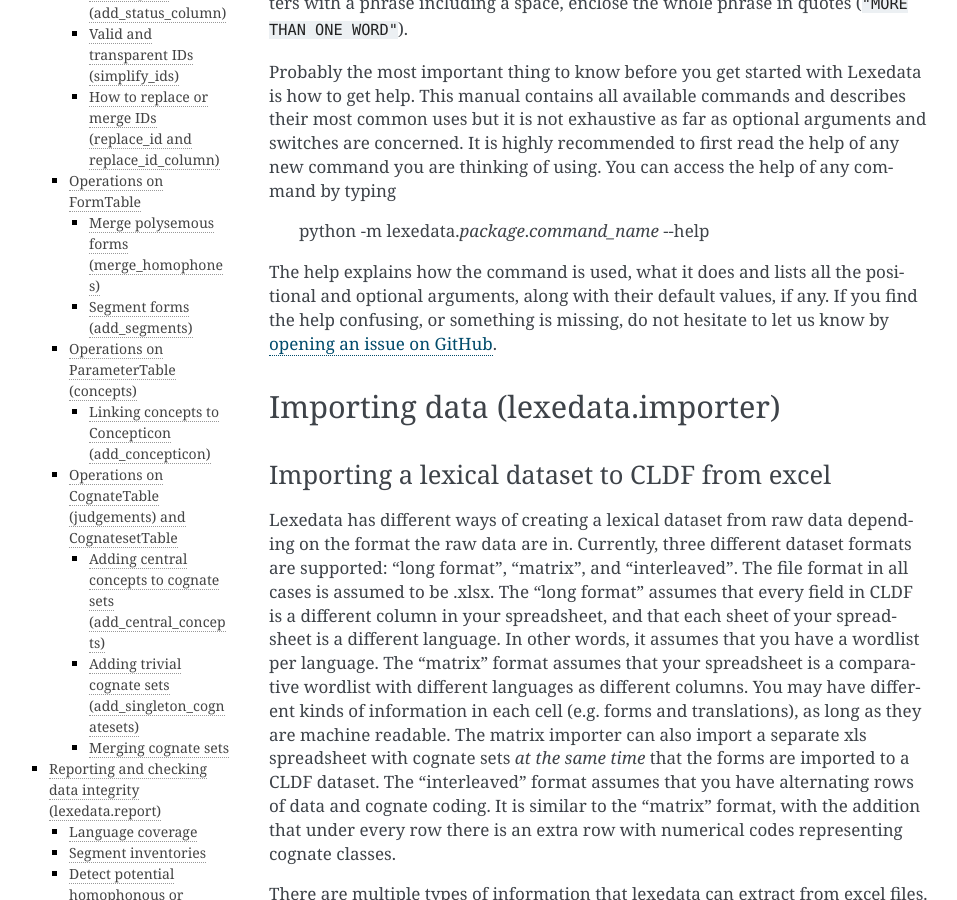
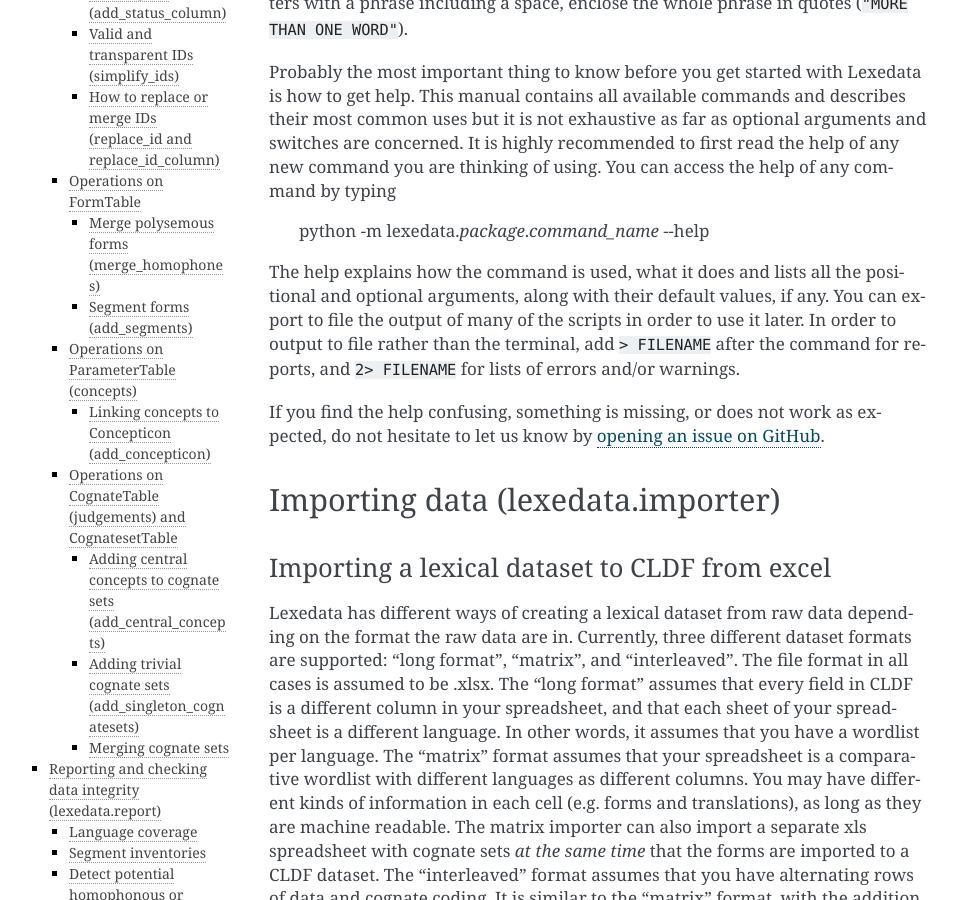
Before and after one commit to lexedata/lexedata, a Sphinx documentation site: the page built from docs/Manual.md, in a window 1280 px wide and 900 px high, scrolled down 944 px. Shown: the whole window, without its empty margins (151-1108 px from the left). Built offline with Sphinx 7.4.7, drawn with Linux system fonts in a browser that asks for light colours.

Commit message:
added output to file

```diff
--- a/docs/Manual.md
+++ b/docs/Manual.md
@@ -18,7 +18,9 @@
 
 > python -m lexedata.*package*.*command_name* -\\\-help
 
-The help explains how the command is used, what it does and lists all the positional and optional arguments, along with their default values, if any. If you find the help confusing, or something is missing, do not hesitate to let us know by [opening an issue on GitHub](https://github.com/Anaphory/lexedata/issues/new/choose).
+The help explains how the command is used, what it does and lists all the positional and optional arguments, along with their default values, if any. You can export to file the output of many of the scripts in order to use it later. In order to output to file rather than the terminal, add `> FILENAME` after the command for reports, and `2> FILENAME` for lists of errors and/or warnings.
+
+If you find the help confusing, something is missing, or does not work as expected, do not hesitate to let us know by [opening an issue on GitHub](https://github.com/Anaphory/lexedata/issues/new/choose).
 
 ## Importing data (lexedata.importer)
 
```
